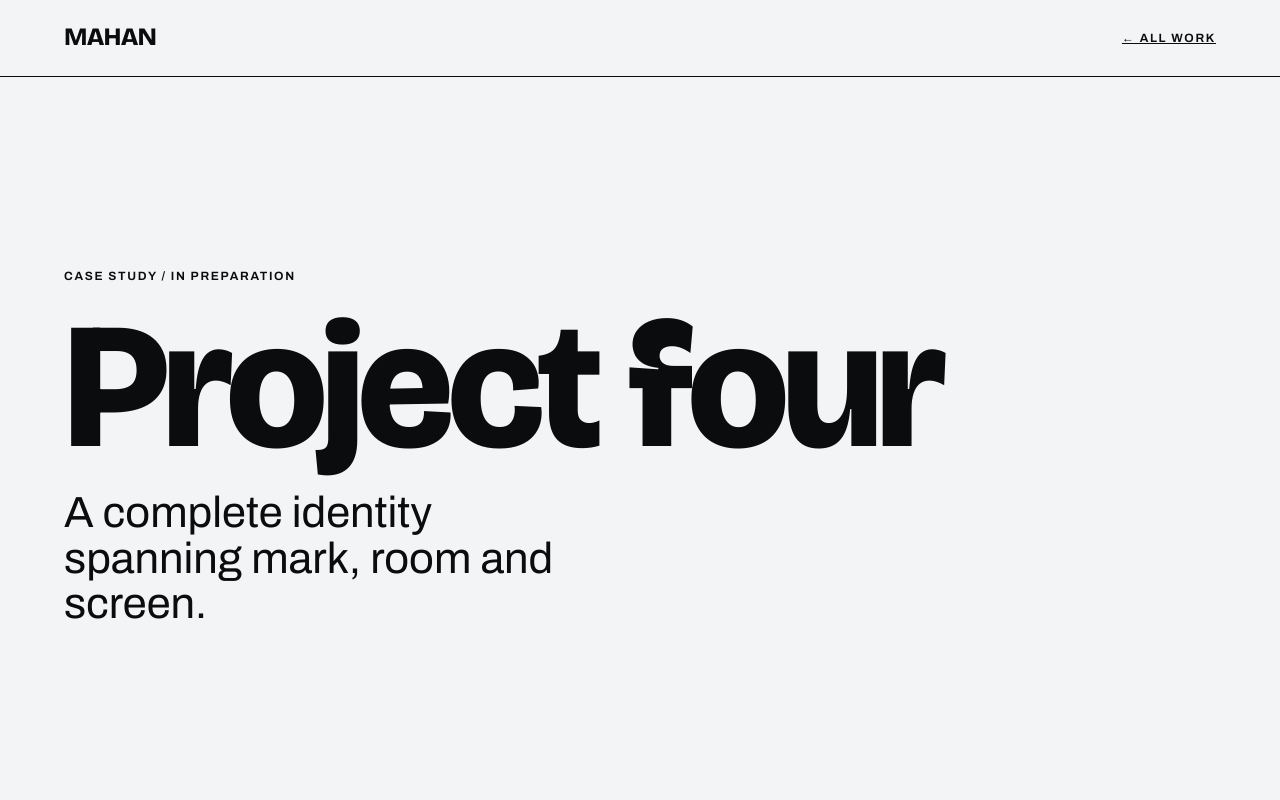
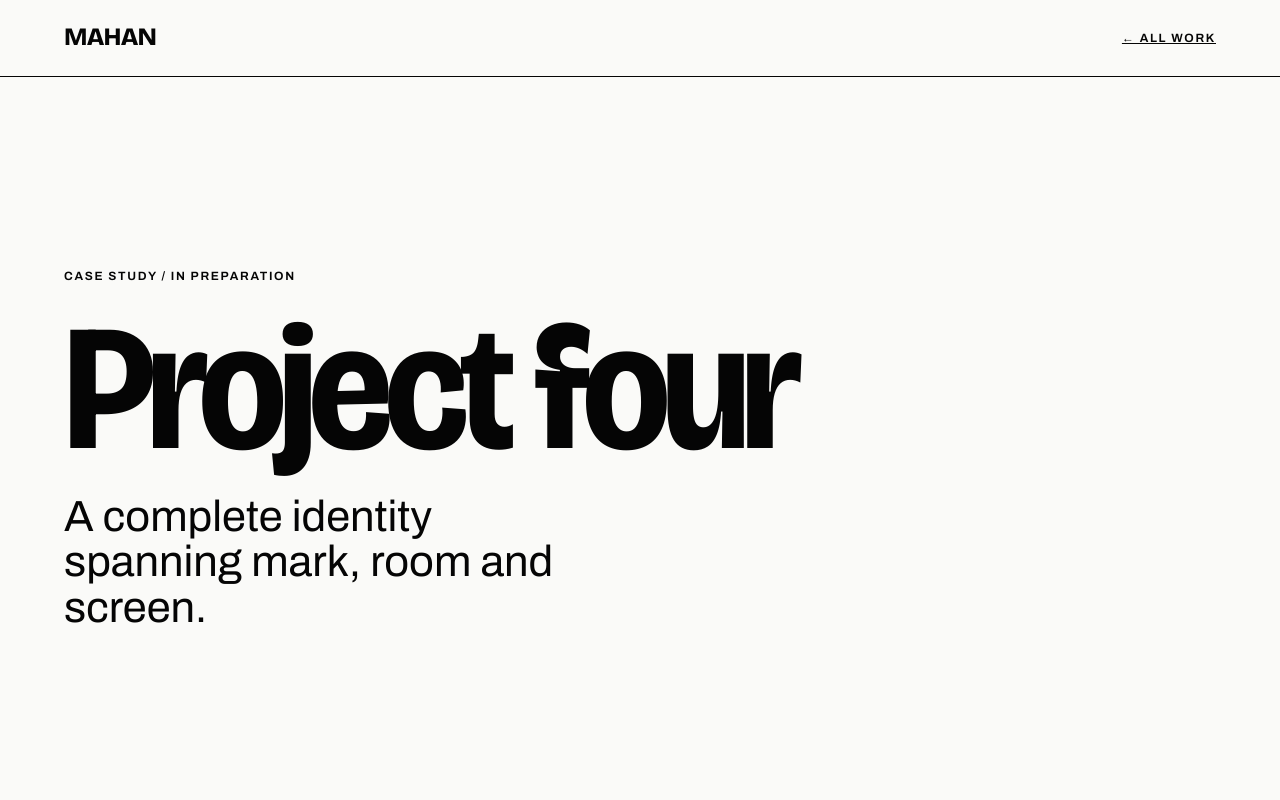
Before and after one commit to se-pe/mahan-agency, a Next.js app: page /work/project-four in a window 1280 px wide. Shown: the top 800 px of the page. Built offline with nearby package versions, Linux system fonts and the light colour scheme.

Commit message:
Adopt MAHAN palette system

```diff
--- a/app/globals.css
+++ b/app/globals.css
@@ -1,8 +1,7 @@
 /* ==========================================================================
-   MAHAN — Alphabet Storm
-   Letters behave as matter. Words condense out of scattered type, hold, and
-   the storm moves on. Storm white ground, ink as mass, cyan as the charged
-   state — owning whole regions, never sprinkled as an accent.
+   MAHAN — Quiet Matter
+   A restrained material palette: ink, paper, teal, mist and stone. The
+   animation stays deliberately small; colour and proportion do the work.
    Logical properties throughout so the Persian RTL phase is a translation,
    not a rebuild.
    ========================================================================== */
@@ -24,15 +23,15 @@
 }
 
 :root {
-  --storm: #f2f4f5;
-  --ink: #0b0c0d;
-  --cyan: #2ad4d4;
-  --cyan-pale: #d4f5f4;
-  --cyan-deep: #0a5f63;
-  --cyan-dim: #124a4c;
-  --slate: #42494d;
-  /* Decorative particles only — 2.70:1 on storm, never permitted to carry text. */
-  --silver: #8e979b;
+  /* MAHAN palette — sampled from the supplied colour study. */
+  --storm: #fafaf8;
+  --ink: #050505;
+  --cyan: #3f8f91;
+  --cyan-pale: #c6d9da;
+  --cyan-deep: #246f71;
+  --cyan-dim: #1b5658;
+  --slate: #777777;
+  --silver: #939393;
 
   --fg: var(--ink);
   --fg-dim: var(--slate);
@@ -82,10 +81,10 @@ img { max-inline-size: 100%; display: block; }
    -------------------------------------------------------------------------- */
 
 .field-storm { background: var(--storm);     --fg: var(--ink);   --fg-dim: var(--slate);  --focus: var(--cyan-deep); }
-.field-cyan  { background: var(--cyan);      --fg: var(--ink);   --fg-dim: var(--cyan-dim); --focus: var(--ink); }
-.field-pale  { background: var(--cyan-pale); --fg: var(--ink);   --fg-dim: var(--cyan-deep); --focus: var(--cyan-deep); }
+.field-cyan  { background: var(--cyan);      --fg: var(--storm); --fg-dim: var(--cyan-pale); --focus: var(--ink); }
+.field-pale  { background: var(--cyan-pale); --fg: var(--ink);   --fg-dim: var(--cyan-dim); --focus: var(--cyan-deep); }
 /* --fg-dim here is NOT --silver: silver is flecks only, never text. */
-.field-ink   { background: var(--ink);       --fg: var(--storm); --fg-dim: #b9c1c4;       --focus: var(--cyan); }
+.field-ink   { background: var(--ink);       --fg: var(--storm); --fg-dim: var(--cyan-pale); --focus: var(--cyan); }
 
 [class*="field-"] { color: var(--fg); }
 
@@ -95,9 +94,10 @@ img { max-inline-size: 100%; display: block; }
 
 .display {
   font-family: "Bricolage", "Archivo", ui-sans-serif, sans-serif;
-  font-weight: 800;
-  letter-spacing: -0.035em;
-  line-height: 0.88;
+  font-weight: 700;
+  font-stretch: 90%;
+  letter-spacing: -0.045em;
+  line-height: 0.9;
   text-wrap: balance;
   margin: 0;
   font-optical-sizing: auto;
--- a/app/layout.tsx
+++ b/app/layout.tsx
@@ -9,7 +9,7 @@ export const metadata: Metadata = {
   openGraph: {
     title: "MAHAN — Brand, Space & Digital, from one studio in Shiraz",
     description: "An independent studio for brands that refuse to blend in.",
-    images: [{ url: "/og-v2.png", width: 1200, height: 630 }],
+    images: [{ url: "/og-v3.png", width: 1200, height: 630 }],
   },
 };
 
@@ -18,26 +18,22 @@ export const metadata: Metadata = {
 const CONTRACT = `<!--
 IMPECCABLE DIRECTION CONTRACT — client-pinned, overrides seed f69bd24a
 
-THESIS: Letters are matter. Every name on this site condenses out of scattered
-type, holds, and lets the storm move on. Refuses the editorial-studio index:
-warm paper, hairline rules, serif display, numbered rows with hover previews.
+THESIS: MAHAN is quiet material confidence. Large type, clear wayfinding and
+deliberate colour fields create an identity that is modern, minimal and human.
 
-OWN-WORLD: Alphabet Storm. Cold storm white ground, ink as mass, one monumental
-grotesk (Bricolage) doing the structural work, Archivo for marks. Cyan #2AD4D4 —
-the client's own colour — owns whole regions rather than accenting them: the
-imprint and contact bands are cyan edge to edge. Silver is decorative flecks
-only, never text. No photography required; self-hosted fonts.
+OWN-WORLD: Quiet Matter. Black #050505, paper #FAFAF8, stone #939393, deep
+teal #3F8F91 and mist #C6D9DA. Teal and mist own complete regions; stone stays
+supporting information. Bricolage carries display, Archivo supports reading.
 
 STORY: A founder sees a studio with a point of view, understands that brand,
 space and digital are one weather rather than three suppliers, and can reach
 WhatsApp from any scroll position.
 
-FIRST VIEWPORT: Storm white. MAHAN at 19vw condensing from scattered, rotated
-glyphs into register, headline beneath, and a credit rule carrying WhatsApp,
-Phone and Email above the fold.
+FIRST VIEWPORT: Paper. MAHAN at 19vw with a focused headline beneath and a
+credit rule carrying the studio origin and project action above the fold.
 
-FORM: Word-as-weather-event. Client-pinned direction; a pinned brief beats the
-roll, and the rolled Kanoon Poster world was discarded at the client's request.
+FORM: Clear, minimal and tactile. Colour is spatial rather than decorative;
+motion gives feedback but never competes with the work.
 
 FINISH: unreviewed and undocumented is unfinished; this build ends with the finish
 review, the verdict, and DESIGN.md
```
Also changed, not shown: public/og-v3.png (added).
